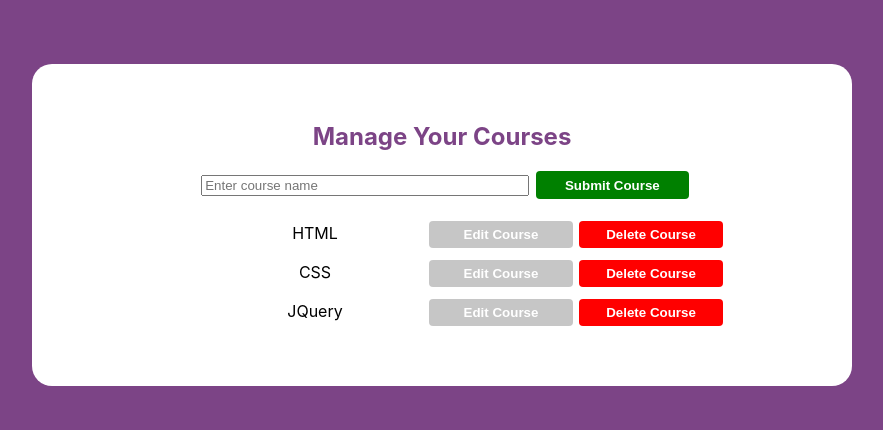
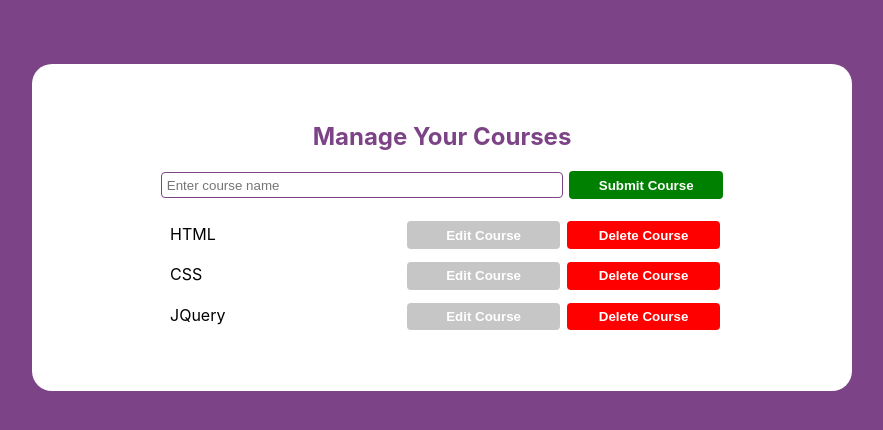
Before and after one commit to Gh-Adam/courses-react, a React (Create React App) app: page / in a window 1280 px wide. Shown: the top 430 px of the page, without its empty margins (198-1081 px from the left). Built offline with nearby package versions, Linux system fonts and the light colour scheme.

Commit message:
Finish Styles

```diff
--- a/src/App.css
+++ b/src/App.css
@@ -23,15 +23,22 @@
   color: #7c4486;
 }
 
+input {
+  width: 61%;
+  padding: 0.3rem;
+  border-radius: 4px;
+  border: 1px solid #7c4486 ;
+}
 ul {
   list-style: none;
+  padding: 0;
 }
 
 ul li {
   padding: 1% 0;
 }
 
-input {
+li input {
   width: 50%;
   margin-left: 1%;
 }
@@ -40,7 +47,9 @@ input {
   width: 36%;
   margin-left: 1%;
   display: inline-block;
+  text-align: left;
 }
+
 button {
   width: 24%;
   margin-left: 1%;
@@ -67,7 +76,3 @@ button {
   background: red;
   border-color: red;
 }
-/*
-.ml-1 {
-  margin-left: 1%;
-} */
--- a/src/components/courses-list/courses-list.js
+++ b/src/components/courses-list/courses-list.js
@@ -52,7 +52,9 @@ class CoursesList extends Component {
             this.input = val
           }}
         />
-        <button type="submit">Update Now</button>
+        <button type="submit" className="btn-green">
+          Update Now
+        </button>
       </form>
     )
   }
```
Also changed, not shown: src/App.js (+2 -8 lines).
